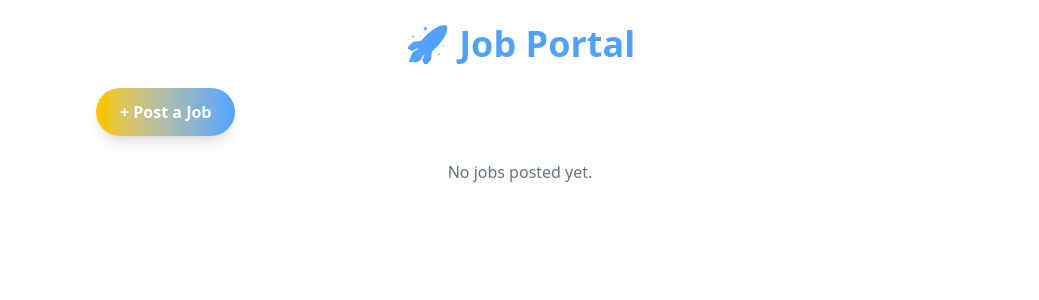
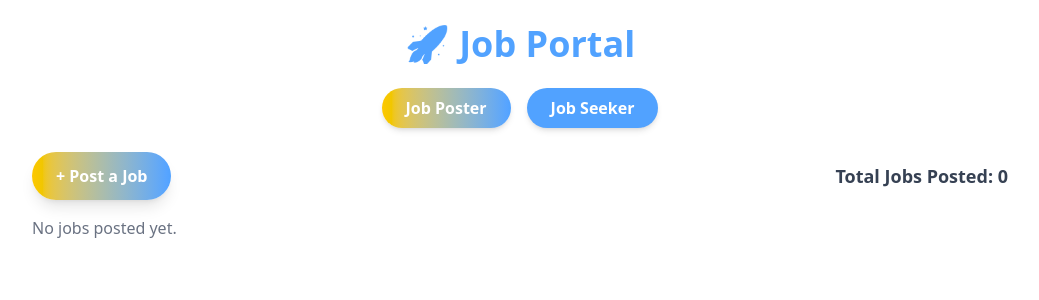
Before and after one commit to singhshubham593/testMini, a React (Vite) app: page / in a window 1280 px wide. Shown: the top 300 px of the page, without its empty margins (120-1159 px from the left). Built offline with nearby package versions, Linux system fonts and the light colour scheme.

Commit message:
Update App.jsx

```diff
--- a/src/App.jsx
+++ b/src/App.jsx
@@ -1,7 +1,7 @@
    import React, { useState } from "react";
 
 export default function JobPortal() {
-  const [showForm, setShowForm] = useState(false);
+  const [view, setView] = useState("poster"); // "poster" or "seeker"
   const [jobs, setJobs] = useState([]);
   const [formData, setFormData] = useState({
     role: "",
@@ -11,6 +11,9 @@ export default function JobPortal() {
     description: ""
   });
   const [errors, setErrors] = useState({});
+  const [expanded, setExpanded] = useState({});
+  const [showForm, setShowForm] = useState(false);
+  const [editIndex, setEditIndex] = useState(null);
 
   const handleChange = (e) => {
     setFormData({ ...formData, [e.target.name]: e.target.value });
@@ -30,50 +33,150 @@ export default function JobPortal() {
   const handleSubmit = (e) => {
     e.preventDefault();
     if (!validate()) return;
+
+    if (editIndex !== null) {
+      const updatedJobs = [...jobs];
+      updatedJobs[editIndex] = formData;
+      setJobs(updatedJobs);
+      setEditIndex(null);
+    } else {
       setJobs([...jobs, formData]);
-    setFormData({ role: "", package: "", experience: "", location: "", description: "" });
+    }
+
+    setFormData({
+      role: "",
+      package: "",
+      experience: "",
+      location: "",
+      description: ""
+    });
     setShowForm(false);
   };
 
+  const toggleExpand = (index) => {
+    setExpanded((prev) => ({ ...prev, [index]: !prev[index] }));
+  };
+
+  const handleEdit = (index) => {
+    setFormData(jobs[index]);
+    setEditIndex(index);
+    setShowForm(true);
+  };
+
+  const handleApply = (job) => {
+    alert(`You have applied for ${job.role} at ${job.location}`);
+  };
+
+  const JobCard = ({ job, index, isPoster }) => {
+    const isExpanded = expanded[index] || false;
+    const shortDesc =
+      job.description.length > 100
+        ? job.description.substring(0, 100) + "..."
+        : job.description;
+
     return (
-    <div className="bg-white min-h-screen p-6 max-w-4xl mx-auto">
+      <div className="bg-white border border-gray-200 shadow-md rounded-lg p-4 mb-4">
+        <div className="flex justify-between items-start">
+          {/* Left side - Job details */}
+          <div>
+            <div className="flex flex-wrap gap-4 text-blue-900 font-medium mb-2">
+              <span>🏢 <strong>Role:</strong> {job.role}</span>
+              <span>💰 <strong>Package:</strong> {job.package}</span>
+              <span>📅 <strong>Exp:</strong> {job.experience}</span>
+              <span>📍 <strong>Location:</strong> {job.location}</span>
+            </div>
+            <p className="text-gray-700 text-sm whitespace-pre-line">
+              📝 <strong>Description:</strong>{" "}
+              {isExpanded ? job.description : shortDesc}
+            </p>
+            {job.description.length > 100 && (
+              <button
+                onClick={() => toggleExpand(index)}
+                className="text-blue-500 text-sm mt-1 underline"
+              >
+                {isExpanded ? "View Less" : "View More"}
+              </button>
+            )}
+          </div>
+
+          {/* Right side - Action button */}
+          <div className="flex-shrink-0">
+            {isPoster ? (
+              <button
+                onClick={() => handleEdit(index)}
+                className=" bg-gradient-to-r from-yellow-400 to-blue-400   text-white px-4 py-2 rounded-full text-sm shadow-md hover:scale-105 transition"
+              >
+                ✏️ Edit
+              </button>
+            ) : (
+              <button
+                onClick={() => handleApply(job)}
+                className="bg-gradient-to-r from-yellow-400 to-blue-400 text-white px-4 py-2 rounded-full text-sm shadow-md hover:scale-105 transition"
+              >
+                ✅ Apply
+              </button>
+            )}
+          </div>
+        </div>
+      </div>
+    );
+  };
+
+  return (
+    <div className="bg-white min-h-screen p-6 max-w-5xl mx-auto">
+      {/* Header */}
       <h1 className="text-center text-4xl font-bold bg-blue-400 bg-clip-text text-transparent mb-6">
-        🚀 Job Portal
+        <span>🚀</span> Job Portal
       </h1>
 
+      {/* UI Switcher */}
+      <div className="flex justify-center gap-4 mb-6">
+        <button
+          onClick={() => setView("poster")}
+          className={`px-6 py-2 rounded-full font-semibold shadow-md transition ${
+            view === "poster"
+              ? "bg-gradient-to-r from-yellow-400 to-blue-400 text-white"
+              : "bg-yellow-400 text-white "
+          }`}
+        >
+          Job Poster
+        </button>
+        <button
+          onClick={() => setView("seeker")}
+          className={`px-6 py-2 rounded-full font-semibold shadow-md transition ${
+            view === "seeker"
+              ? "bg-gradient-to-r from-yellow-400 to-blue-400 text-white"
+              : "bg-blue-400 text-white "
+          }`}
+        >
+          Job Seeker
+        </button>
+      </div>
+
+      {/* Poster UI */}
+      {view === "poster" && (
+        <div>
           {!showForm && (
             <>
+              <div className="flex items-center justify-between mb-4">
                 <button
                   className="bg-gradient-to-r from-yellow-400 to-blue-400 text-white px-6 py-3 rounded-full font-semibold shadow-lg hover:scale-105 transition"
                   onClick={() => setShowForm(true)}
                 >
                   + Post a Job
                 </button>
+                <p className="text-lg font-semibold text-gray-700">
+                  Total Jobs Posted: {jobs.length}
+                </p>
+              </div>
 
-          <div className="mt-6">
               {jobs.length === 0 ? (
-              <p className="text-gray-500 text-center">No jobs posted yet.</p>
+                <p className="text-gray-500">No jobs posted yet.</p>
               ) : (
                 jobs.map((job, index) => (
-                <div
-                  key={index}
-                  className="bg-white border border-gray-200 shadow-md rounded-lg p-4 mb-4"
-                >
-                  {/* Horizontal Info */}
-                  <div className="flex flex-wrap justify-between text-blue-900 font-medium mb-2">
-                    <span>🏢 <strong>Role:</strong> {job.role}</span>
-                    <span>💰 <strong>Package:</strong> {job.package}</span>
-                    <span>📅 <strong>Exp:</strong> {job.experience}</span>
-                    <span>📍 <strong>Location:</strong> {job.location}</span>
-                  </div>
-                  {/* Description */}
-                  <p className="text-gray-700 text-sm">
-                    📝 <strong>Description:</strong> {job.description}
-                  </p>
-                </div>
+                  <JobCard key={index} job={job} index={index} isPoster={true} />
                 ))
               )}
-          </div>
             </>
           )}
 
@@ -82,7 +185,9 @@ export default function JobPortal() {
               className="bg-gradient-to-r from-yellow-400 to-blue-400 p-6 rounded-xl shadow-lg text-gray-800"
               onSubmit={handleSubmit}
             >
-          <h2 className="text-center text-2xl font-bold text-white mb-4">Post a New Job</h2>
+              <h2 className="text-center text-2xl font-bold text-white mb-4">
+                {editIndex !== null ? "Edit Job" : "Post a New Job"}
+              </h2>
 
               <label className="font-medium">Job Role</label>
               <input
@@ -138,14 +243,17 @@ export default function JobPortal() {
               <div className="flex gap-3 mt-4">
                 <button
                   type="submit"
-              className="bg-blue-400 text-white px-6 py-2 rounded-full font-semibold shadow-md hover:scale-105 transition"
+                  className="bg-gradient-to-r from-yellow-400 to-blue-400 text-white px-6 py-2 rounded-full font-semibold shadow-md hover:scale-105 transition"
                 >
-              Submit
+                  {editIndex !== null ? "Update" : "Submit"}
                 </button>
                 <button
                   type="button"
-              className="bg-gray-600 text-white px-6 py-2 rounded-full font-semibold  hover:scale-105 transition shadow-md"
-              onClick={() => setShowForm(false)}
+                  className="bg-gray-600 text-white px-6 py-2 rounded-full font-semibold shadow-md"
+                  onClick={() => {
+                    setShowForm(false);
+                    setEditIndex(null);
+                  }}
                 >
                   Cancel
                 </button>
@@ -153,5 +261,23 @@ export default function JobPortal() {
             </form>
           )}
         </div>
+      )}
+
+      {/* Seeker UI */}
+      {view === "seeker" && (
+        <div>
+          <h2 className="text-xl font-bold text-gray-800 mb-4">
+            Available Jobs ({jobs.length})
+          </h2>
+          {jobs.length === 0 ? (
+            <p className="text-gray-500">No jobs available yet.</p>
+          ) : (
+            jobs.map((job, index) => (
+              <JobCard key={index} job={job} index={index} isPoster={false} />
+            ))
+          )}
+        </div>
+      )}
+    </div>
   );
 }
```
Lines whose indentation alone changed are shown as unchanged.
